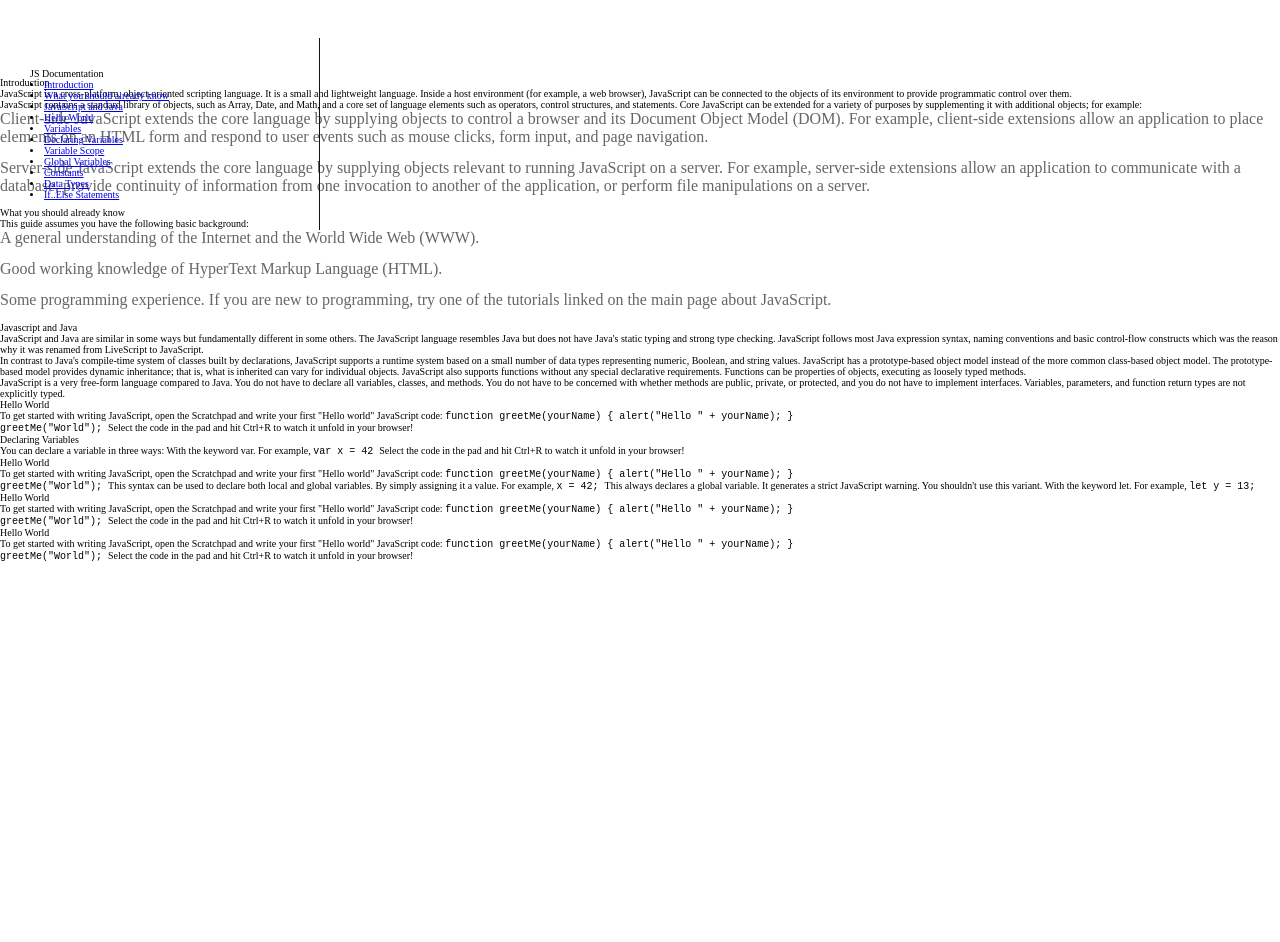
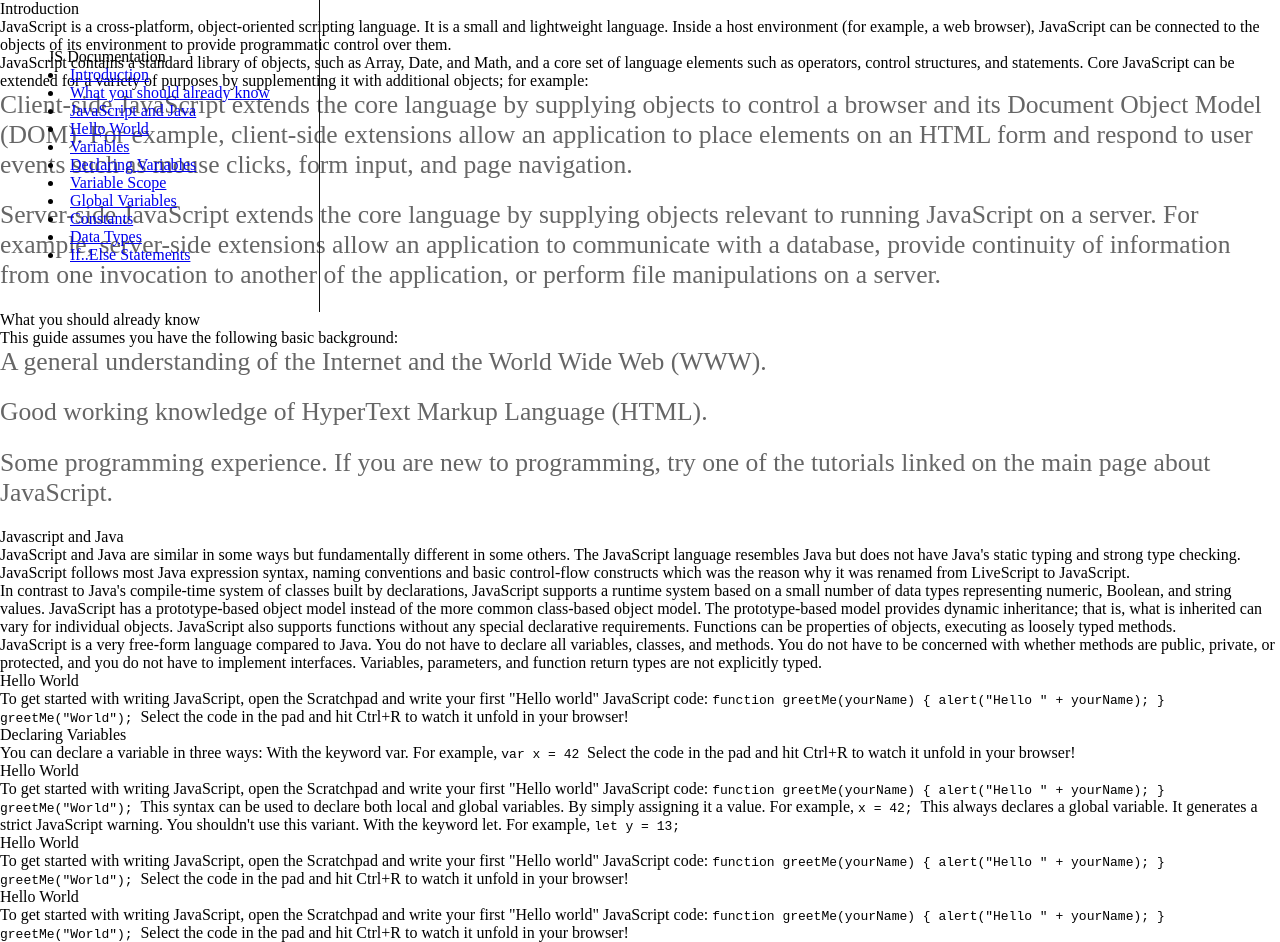
Before and after one commit to solorics/microverseproject, a plain HTML site: page index.html in a window 1280 px wide. Before the commit the page ends 800 px from the top, so only its background shows below. Drawn offline with Linux system fonts and the light colour scheme.

Commit message:
Finalized design

```diff
--- a/css/style.css
+++ b/css/style.css
@@ -2,7 +2,7 @@
   padding: 0;
   margin: 0;
   box-sizing: border-box;
-  font-size: 10px;
+  /* font-size: 10px; */
 }
 
 .nav-bar li {
@@ -63,3 +63,9 @@ ul li {
   margin: 1em 0;
   font-size: 1.4rem;
 }
+
+@media screen and (max-width: 700px) {
+  body {
+    background-color: aqua;
+  }
+}
--- a/index.html
+++ b/index.html
@@ -8,29 +8,26 @@
 </head>
 
 <body>
-  <main id="main-doc">
-    <section class="container">
       <section class="left-view">
       <nav id="navbar">
         <header>JS Documentation</header>
-
-          <li class = "nav-link"><a href="#Introduction">Introduction</a></li>
-          <li class = "nav-link"><a href="#What_you_should_already_know">What you should already know</a></li>
-          <li class = "nav-link"><a href="#JavaScript and Java">JavaScript and Java</a></li>
-          <li class = "nav-link"><a href="#Hello World">Hello World</a></li>
-          <li class = "nav-link"><a href="#Variables">Variables</a></li>
-          <li class = "nav-link"><a href="#Declaring Variables">Declaring Variables</a></li>
-          <li class = "nav-link"><a href="#Variable Scope">Variable Scope</a></li>
-          <li class = "nav-link"><a href="#Global Variables">Global Variables</a></li>
-          <li class = "nav-link"><a href="#Constants">Constants</a></li>
-          <li class = "nav-link"><a href="#Data Types">Data Types</a></li>
-          <li class = "nav-link"><a href="#If..Else Statements">If..Else Statements</a></li>
+          <li ><a class = "nav-link" href="#Introduction" >Introduction</a></li>
+          <li ><a class = "nav-link" href="#What_you_should_already_know" >What you should already know</a></li>
+          <li ><a class = "nav-link" href="#JavaScript and Java" >JavaScript and Java</a></li>
+          <li ><a class = "nav-link" href="#Hello World" >Hello World</a></li>
+          <li ><a class = "nav-link" href="#Variables" >Variables</a></li>
+          <li ><a class = "nav-link" href="#Declaring Variables" >Declaring Variables</a></li>
+          <li ><a class = "nav-link" href="#Variable Scope" >Variable Scope</a></li>
+          <li ><a class = "nav-link" href="#Global Variables" >Global Variables</a></li>
+          <li ><a class = "nav-link" href="#Constants" >Constants</a></li>
+          <li ><a class = "nav-link" href="#Data Types" >Data Types</a></li>
+          <li ><a class = "nav-link" href="#If..Else Statements" >If..Else Statements</a></li>
         </ul>
       </nav>
     </section>
 
-    </section>
-     <section class="main-section" id="Introduction">
+    <main id="main-doc">
+        <section class="main-section" id="Introduction">
           <header>Introduction</header>
           <p>
             JavaScript is a cross-platform, object-oriented scripting language. It is a small and lightweight language. Inside a host environment (for example, a web browser), JavaScript can be connected to the objects of its environment to provide programmatic control over them.
```
